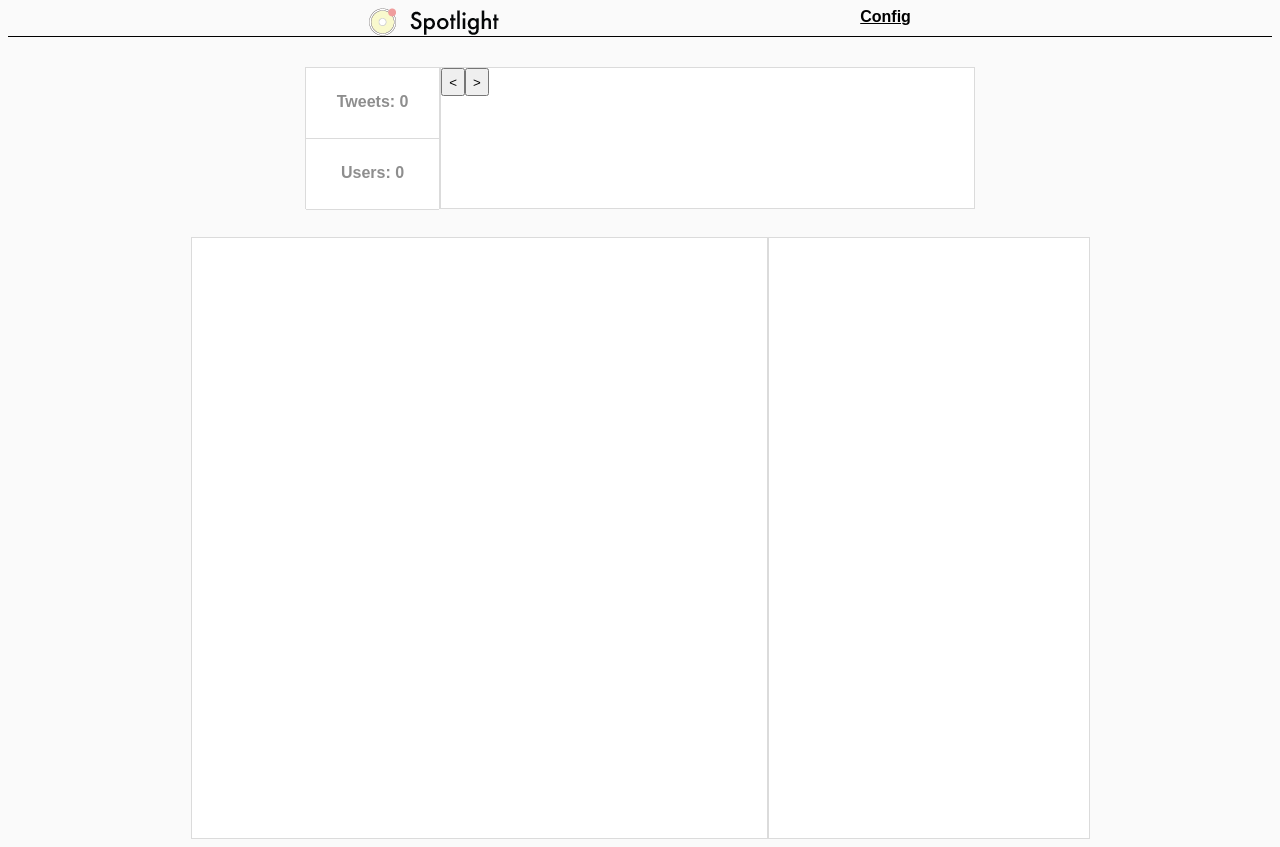
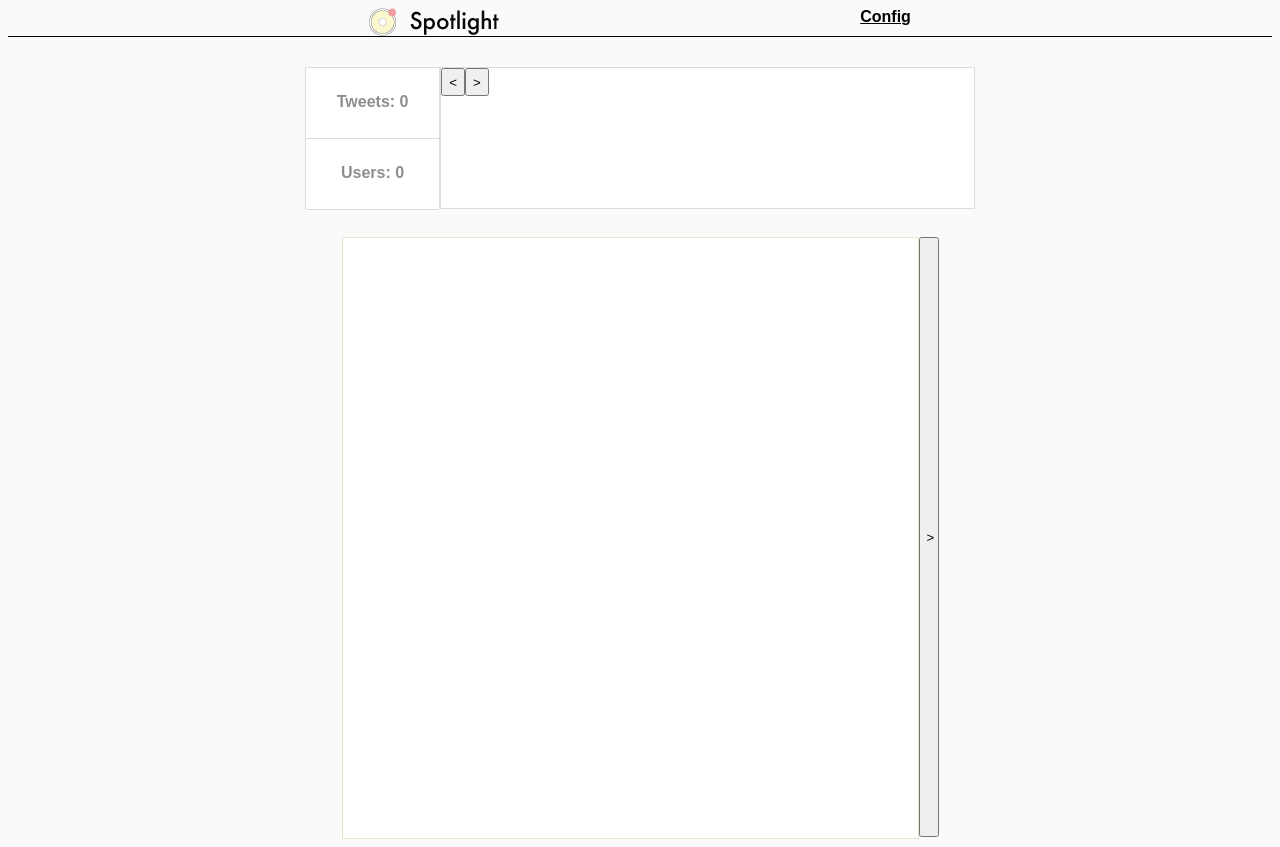
Before and after one commit to deivede/spotlight, a Flask app: page / in a window 1280 px wide. Run offline with Flask 2, Linux system fonts and the light colour scheme; data that the repository does not hold is empty; some libraries are stand-ins or nearby versions.

Commit message:
Add sidebar toggle button

```diff
--- a/static/index.css
+++ b/static/index.css
@@ -78,7 +78,7 @@ a {
   overflow: auto;
   width: 575px;
   height: 600px;
-  border: 1px solid rgb(219,219,219);
+  border: 1px solid rgb(230, 228, 206);
   background-color: rgb(255,255,255);
 }
 
@@ -129,6 +129,11 @@ a {
   scrollbar-width: none;
   position: relative;
   top: 15px;
+}
+
+#sideBarButton {
+  width: 20px;
+  height: 600px;
 }
 
 #parentBar {
--- a/static/index.js
+++ b/static/index.js
@@ -269,6 +269,7 @@ async function getTweets() {
           const [oldTweets, setOldTweets] = useState([]);
           const [visibility, setVisibility] = useState("hidden");
           const [tweetsElement, setTweetElement] = useState([])
+          const [sidebarDisplay, setSidebarDisplay] = useState("none")
 
           const increaseTotalTweets = (update, dashboard) => {
                 if(totalTweets >= 0) {
@@ -362,6 +363,10 @@ async function getTweets() {
             direction ? el.scrollLeft += 500 : el.scrollLeft -= 500
           }
 
+           const toggleSideBar = () => {
+            sidebarDisplay === "none" ?  setSidebarDisplay("inline") : setSidebarDisplay("none")
+           }
+
           return (
               <div>
                 <div id="navbar">
@@ -397,9 +402,12 @@ async function getTweets() {
                 </div>
                   <div id="flex">
                     <TweetsTimeline tweetsElement={tweetsElement} />
-                    <div id="sidebar">
+                    <div id="sidebar" style={{display: sidebarDisplay}}>
                     {twitterUsers}
                     </div>
+                    <button id="sideBarButton" onClick={() => toggleSideBar()}>
+                     {">"}
+                    </button>
                 </div>
               </div>
             )
```
